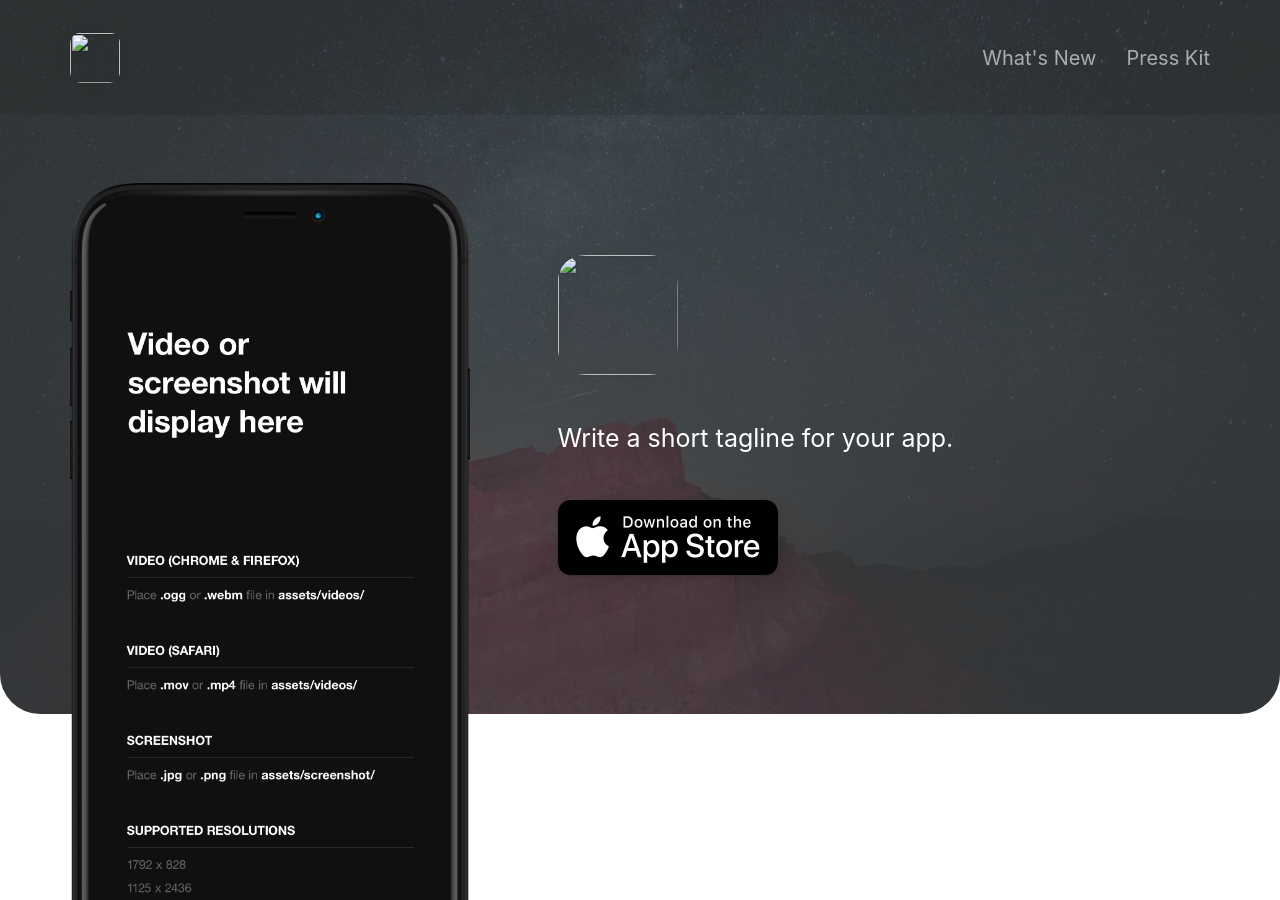
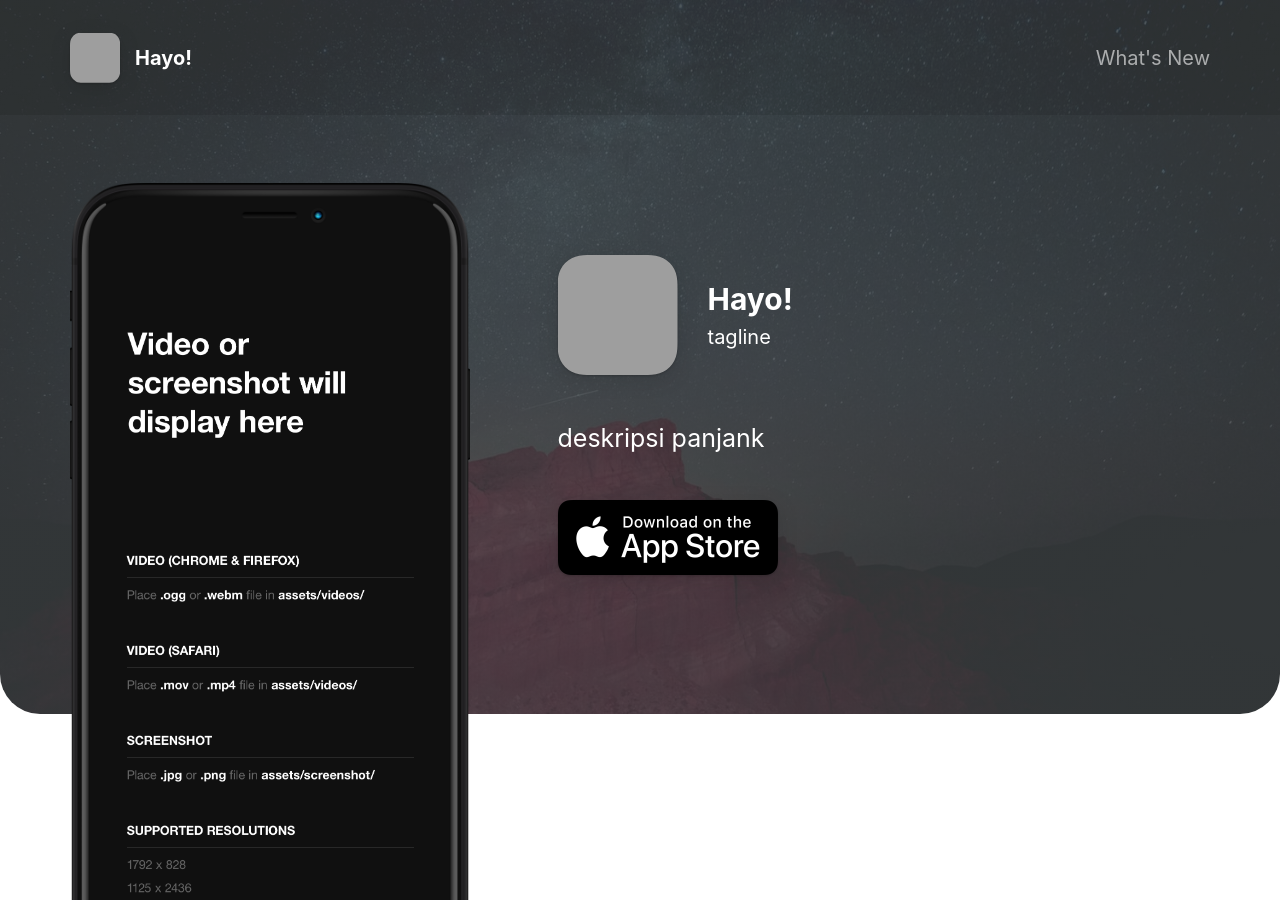
Before and after one commit to Pengabdi-Tjoean/hayo-landing, a Jekyll site: the page built from index.html, in a window 1280 px wide and 900 px high. Built offline with Jekyll 4.4.1, drawn with Linux system fonts in a browser that asks for light colours; nearby versions of some CDN libraries; some of the changed text lies outside the part shown; grey boxes are pictures that could not be loaded.

Commit message:
Update _config.yml

```diff
--- a/_config.yml
+++ b/_config.yml
@@ -1,33 +1,33 @@
 #page title
-page_title                                :                                           # Automatically populates with app name if not set and if iOS app ID is set. Otherwise enter manually.
+page_title                                : Hayo! - Tajajaj                                          # Automatically populates with app name if not set and if iOS app ID is set. Otherwise enter manually.
 
 # App Info
 ios_app_id                                : 1234793120                                # Required. Enter iOS app ID to automatically populate name, price and icons (e.g. 718043190).
-ios_app_country                           : us                                        # Required outside USA. Enter 2 letter country code as in https://en.wikipedia.org/wiki/ISO_3166-1_alpha-2
+ios_app_country                           : id                                        # Required outside USA. Enter 2 letter country code as in https://en.wikipedia.org/wiki/ISO_3166-1_alpha-2
 
 appstore_link                             :                                           # Automatically populates if not set and if iOS app ID is set. Otherwise enter manually.
 playstore_link                            :                                           # Enter Google Play Store URL.
-presskit_download_link                    : https://emilbaehr.com                                          # Enter a link to downloadable file or (e.g. public Dropbox link to a .zip file).
+presskit_download_link                    :                                          # Enter a link to downloadable file or (e.g. public Dropbox link to a .zip file).
                                                                                       # Or upload your press kit file to assets and set path accordingly (e.g. "assets/your_press_kit.zip").
 
-app_icon                                  : # assets/appicon.png                      # Automatically populates if not set and if iOS app ID is set.  Otherwise enter path to icon file manually.
-app_name                                  :                                           # Automatically populates if not set and if iOS app ID is set.  Otherwise enter manually.
-app_price                                 :                                           # Automatically populates if not set and if iOS app ID is set.  Otherwise enter manually.
-app_description                           : Write a short tagline for your app.
+app_icon                                  : assets/appicon.png                      # Automatically populates if not set and if iOS app ID is set.  Otherwise enter path to icon file manually.
+app_name                                  : Hayo!                                          # Automatically populates if not set and if iOS app ID is set.  Otherwise enter manually.
+app_price                                 : tagline                                          # Automatically populates if not set and if iOS app ID is set.  Otherwise enter manually.
+app_description                           : deskripsi panjank
 
 enable_smart_app_banner                   : true                                      # Set to true to show a smart app banner at top of page on mobile devices.
 
 
 
 # Information About Yourself
-your_name                                 : Emil Baehr
-your_link                                 : https://emilbaehr.com
-your_city                                 : Copenhagen
-email_address                             : emil.baehr@gmail.com
+your_name                                 : Pengabdi Tjoean
+your_link                                 :
+your_city                                 :
+email_address                             :
 facebook_username                         :
-instagram_username                        : ebaehr
-twitter_username                          : ebaehr
-github_username                           : emilbaehr
+instagram_username                        : hayo.app
+twitter_username                          :
+github_username                           :
 youtube_username                          :
 
 
```
